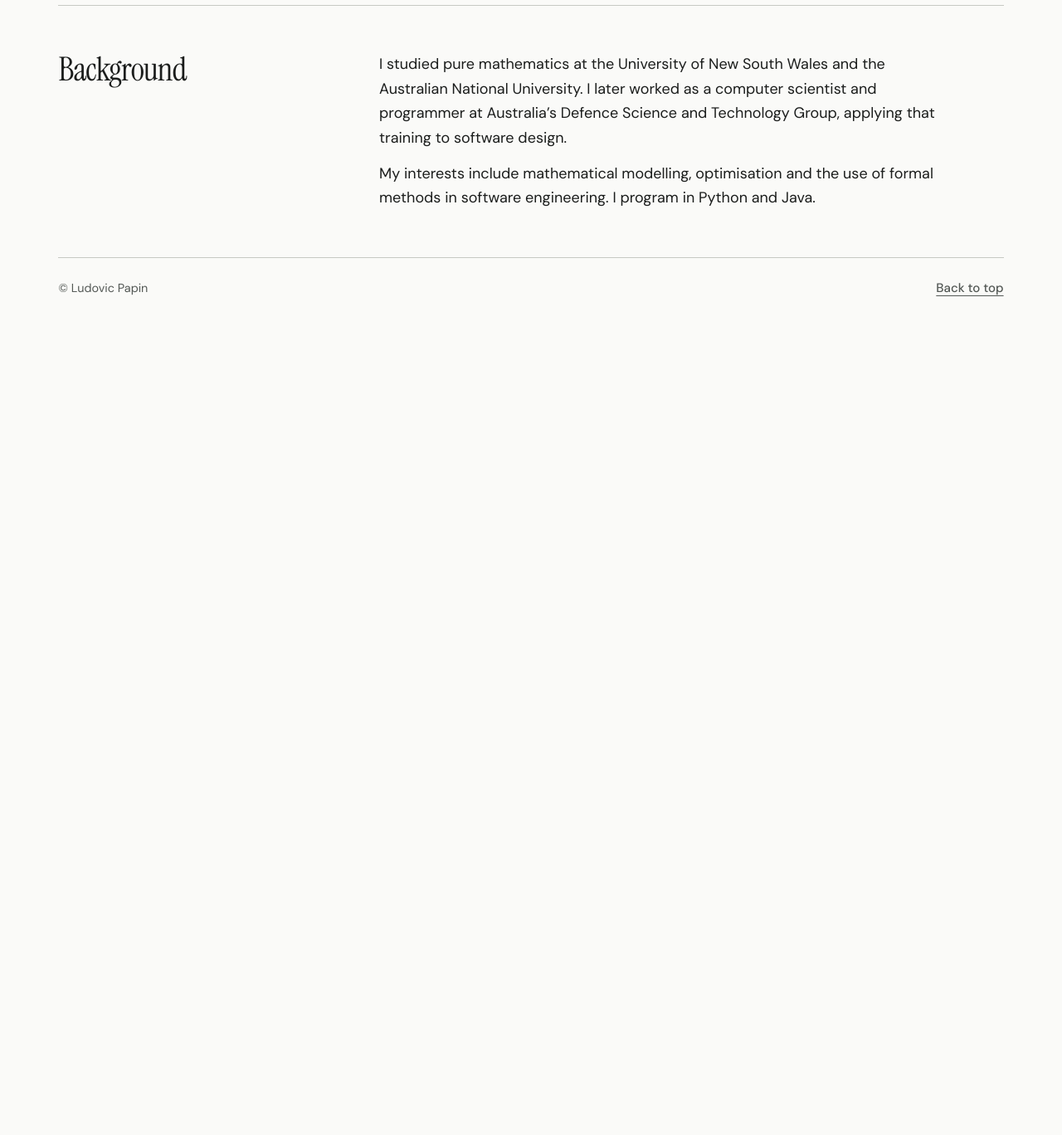
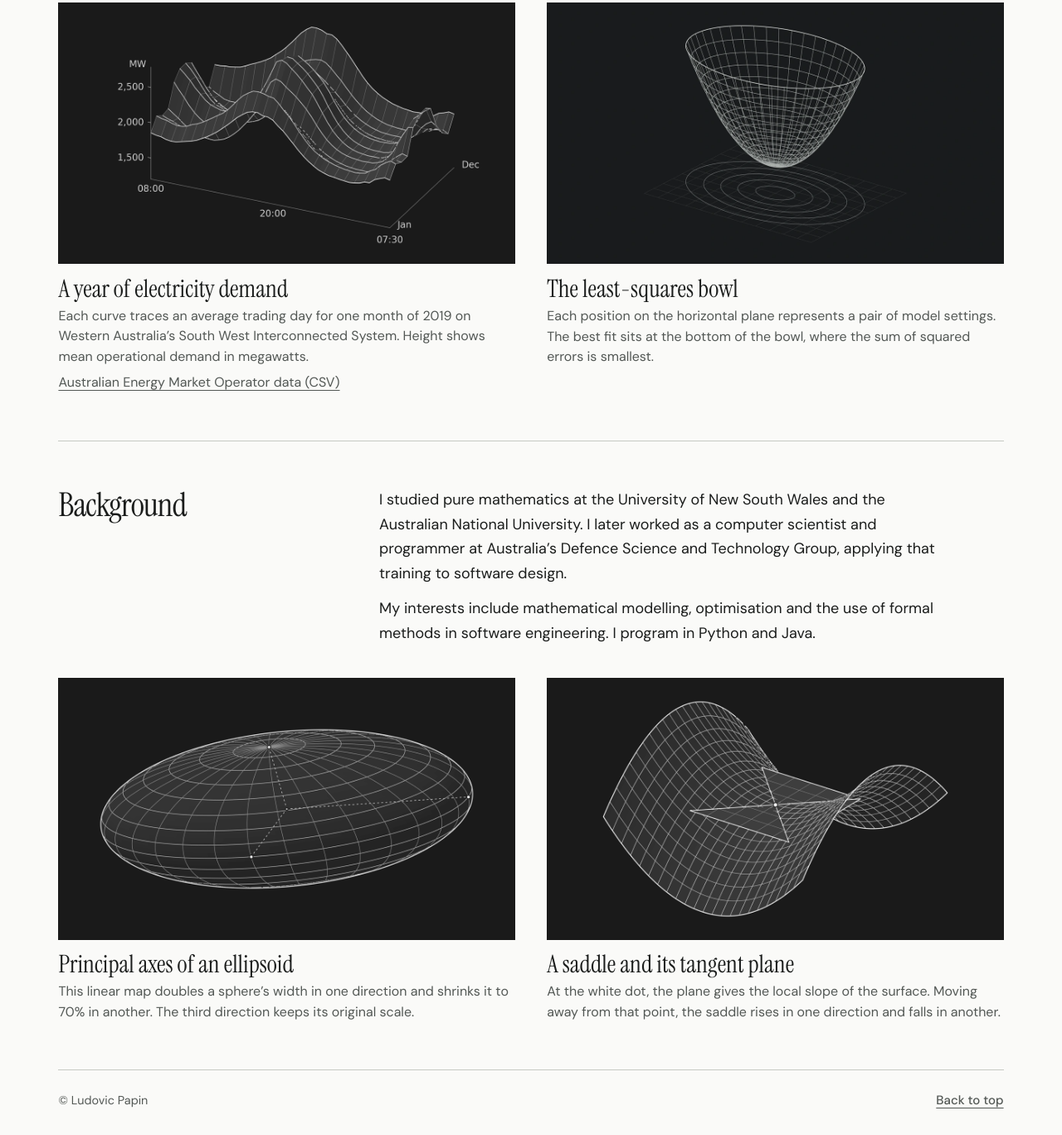
Before and after one commit to LudovicPapin/ludovicpapin.github.io, a plain HTML site: page index.html in a window 1280 px wide. Shown: the part 732-2100 px from the top of the page at 83% size. Before the commit the page ends 1121 px from the top, so only its background shows below. Drawn offline with Linux system fonts and the light colour scheme.

Commit message:
Feature the Fisher–Rao sphere and place four diagrams alongside the work

```diff
--- a/index.html
+++ b/index.html
@@ -33,9 +33,11 @@
         <h1>Ludovic Papin</h1>
         <p class="intro-text">I’m a mathematician and computer scientist interested in how mathematical ideas can help us understand software and data. My goal is to build predictive models grounded in theory, test them against real-world data and use the results to help communities make better decisions.</p>
       </div>
-      <figure>
-        <img src="assets/least-squares.webp" width="1200" height="688" alt="A wireframe bowl with a single minimum. Its level curves form ellipses on the plane below.">
-        <figcaption>Geometry of a least-squares error surface</figcaption>
+      <figure id="fisher-rao">
+        <a href="assets/fisher-rao-sphere.png" aria-label="View the Fisher–Rao probability sphere at full size">
+          <img src="assets/fisher-rao-sphere.png" width="1200" height="688" alt="On a curved patch of a sphere, a bright arc between two white points bows away from the dotted straight chord.">
+        </a>
+        <figcaption>Fisher–Rao probability sphere. The bright arc traces the shortest path on the surface between two probability distributions.</figcaption>
       </figure>
     </div>
     <section id="current-work" class="entry" aria-labelledby="work-heading">
@@ -44,12 +46,53 @@
         <h3>Data Science Project</h3>
         <p class="status">In progress</p>
       </div>
+      <div class="figure-pair">
+        <figure id="electricity-demand">
+          <a href="assets/electricity-demand-2019.png" aria-label="View the electricity-demand surface at full size">
+            <img src="assets/electricity-demand-2019.png" width="1200" height="688" loading="lazy" alt="Twelve monthly curves form ridges across a trading day from 08:00 to 07:30 Western Australian time. Height shows mean operational demand in megawatts.">
+          </a>
+          <figcaption>
+            <span class="figure-title">A year of electricity demand</span>
+            Each curve traces an average trading day for one month of 2019 on Western Australia’s South West Interconnected System. Height shows mean operational demand in megawatts.
+            <a href="https://data.wa.aemo.com.au/datafiles/operational-demand/operational-demand-2019.csv">Australian Energy Market Operator data (CSV)</a>
+          </figcaption>
+        </figure>
+        <figure id="least-squares">
+          <a href="assets/least-squares.webp" aria-label="View the least-squares bowl at full size">
+            <img src="assets/least-squares.webp" width="1200" height="688" loading="lazy" alt="A wireframe bowl with a single minimum. Its level curves form ellipses on the plane below.">
+          </a>
+          <figcaption>
+            <span class="figure-title">The least-squares bowl</span>
+            Each position on the horizontal plane represents a pair of model settings. The best fit sits at the bottom of the bowl, where the sum of squared errors is smallest.
+          </figcaption>
+        </figure>
+      </div>
     </section>
     <section id="background" class="entry" aria-labelledby="background-heading">
       <h2 id="background-heading">Background</h2>
       <div class="background-copy">
         <p>I studied pure mathematics at the University of New South Wales and the Australian National University. I later worked as a computer scientist and programmer at Australia’s Defence Science and Technology Group, applying that training to software design.</p>
         <p>My interests include mathematical modelling, optimisation and the use of formal methods in software engineering. I program in Python and Java.</p>
+      </div>
+      <div class="figure-pair">
+        <figure id="ellipsoid">
+          <a href="assets/principal-axis-ellipsoid.png" aria-label="View the principal-axis ellipsoid at full size">
+            <img src="assets/principal-axis-ellipsoid.png" width="1200" height="688" loading="lazy" alt="Three dotted segments meet at the centre of a stretched wireframe sphere and mark its perpendicular principal axes.">
+          </a>
+          <figcaption>
+            <span class="figure-title">Principal axes of an ellipsoid</span>
+            This linear map doubles a sphere’s width in one direction and shrinks it to 70% in another. The third direction keeps its original scale.
+          </figcaption>
+        </figure>
+        <figure id="tangent-plane">
+          <a href="assets/saddle-tangent-plane.png" aria-label="View the saddle and tangent plane at full size">
+            <img src="assets/saddle-tangent-plane.png" width="1200" height="688" loading="lazy" alt="A wireframe saddle passes above and below a small flat plane. A white dot marks their point of tangency.">
+          </a>
+          <figcaption>
+            <span class="figure-title">A saddle and its tangent plane</span>
+            At the white dot, the plane gives the local slope of the surface. Moving away from that point, the saddle rises in one direction and falls in another.
+          </figcaption>
+        </figure>
       </div>
     </section>
   </main>
--- a/style.css
+++ b/style.css
@@ -68,8 +68,20 @@ h1, h2, h3 { margin: 0; font-family: var(--serif); font-weight: 400; }
 h1 { font-size: clamp(4.2rem, 7.7vw, 7rem); line-height: .99; letter-spacing: -.046em; }
 .intro-text { margin: 1.45rem 0 0; max-width: 34rem; font-size: clamp(1.12rem, 1.55vw, 1.33rem); line-height: 1.58; color: #404542; }
 figure { margin: 0; min-width: 0; }
+figure > a { display: block; cursor: zoom-in; }
 figure img { width: 100%; height: auto; display: block; background: #191b1c; }
 figcaption { margin-top: .65rem; font-size: .85rem; line-height: 1.4; color: var(--muted); }
+
+.figure-pair {
+  grid-column: 1 / -1;
+  display: grid;
+  grid-template-columns: repeat(2, minmax(0, 1fr));
+  gap: clamp(1.5rem, 3vw, 3rem);
+  margin-top: clamp(1.5rem, 3vw, 2.5rem);
+}
+.figure-pair figcaption { margin-top: .85rem; font-size: 1rem; line-height: 1.55; }
+.figure-title { display: block; margin-bottom: .25rem; font: 400 clamp(1.6rem, 2.3vw, 2rem)/1.12 var(--serif); color: var(--ink); }
+#electricity-demand figcaption a { display: block; width: fit-content; margin-top: .4rem; }
 
 .entry { display: grid; grid-template-columns: minmax(11rem, .45fr) 1fr; column-gap: 3rem; padding-block: clamp(2.2rem, 4.4vw, 4rem); border-top: 1px solid var(--rule); scroll-margin-top: 1rem; }
 #current-work { border-top: 2px solid var(--ink); }
@@ -88,7 +100,7 @@ footer small { font-size: .9rem; }
   .masthead-inner { min-height: 4.2rem; }
   .introduction { grid-template-columns: 1fr; gap: 2rem; padding-block: 3rem 2.5rem; }
   .intro-text { max-width: 38rem; }
-  figure { width: min(100%, 34rem); }
+  .introduction figure { width: min(100%, 34rem); }
   .entry { grid-template-columns: 1fr; row-gap: 1.05rem; }
   h2 { font: 600 .9rem/1.45 "DM Sans", system-ui, sans-serif; letter-spacing: .04em; }
 }
@@ -105,6 +117,10 @@ footer small { font-size: .9rem; }
   .project { flex-wrap: wrap; row-gap: .65rem; }
 }
 
+@media (max-width: 44rem) {
+  .figure-pair { grid-template-columns: 1fr; gap: 2rem; margin-top: .6rem; }
+}
+
 @media (max-width: 21rem) {
   .masthead-inner { flex-wrap: wrap; padding-block: .65rem; gap: .25rem .75rem; }
   nav { gap: .7rem; }
```
Also changed, not shown: assets/electricity-demand-2019.png (added), assets/fisher-rao-sphere.png (added), assets/principal-axis-ellipsoid.png (added), assets/saddle-tangent-plane.png (added).
